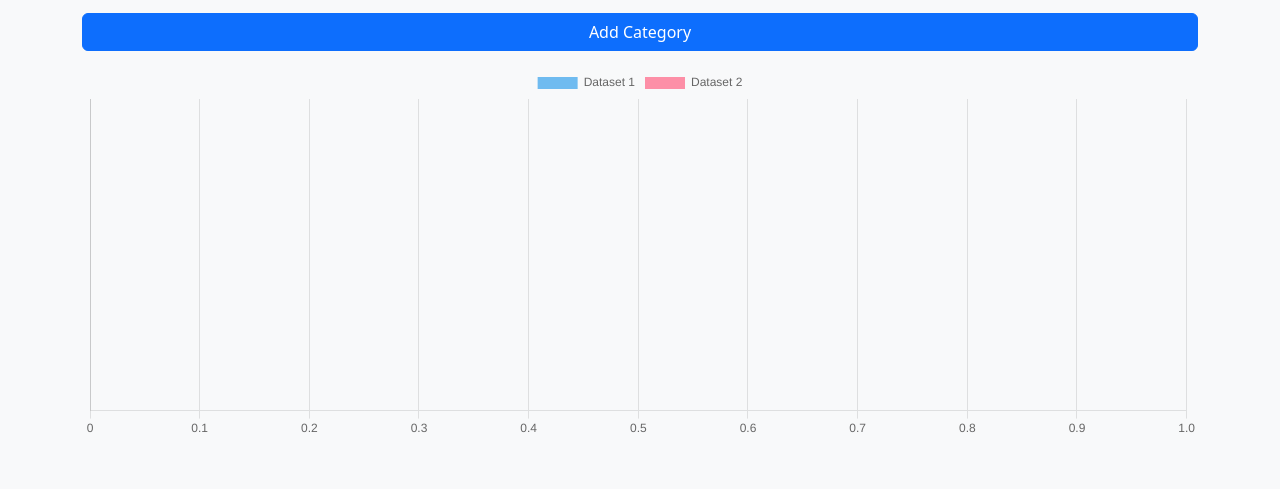
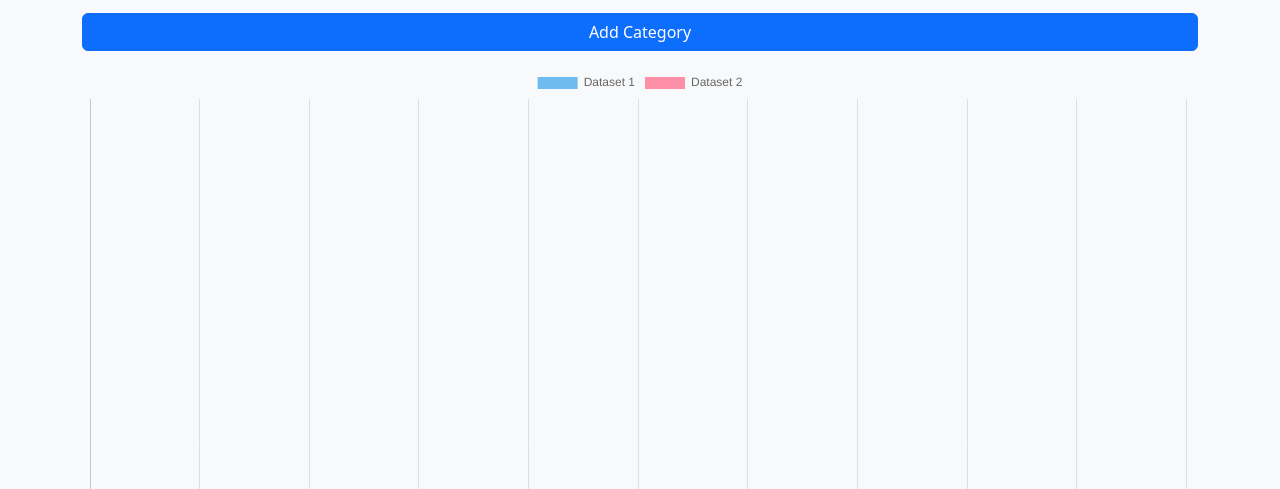
Before and after one commit to Smashitter2020/ChartJSGenerator, a plain HTML site: page charts/bar/stacked/horizontal/index.html in a window 1280 px wide. Shown: the part 177-666 px from the top of the page. Drawn offline with nearby package versions, Linux system fonts and the light colour scheme.

Commit message:
Update index.html

```diff
--- a/charts/bar/stacked/horizontal/index.html
+++ b/charts/bar/stacked/horizontal/index.html
@@ -33,7 +33,7 @@
     </div>
 
     <!-- Chart -->
-    <canvas id="stackedBarChart" height="100"></canvas>
+    <canvas id="stackedBarChart" height="200"></canvas>
   </div>
 
   <script>
```
